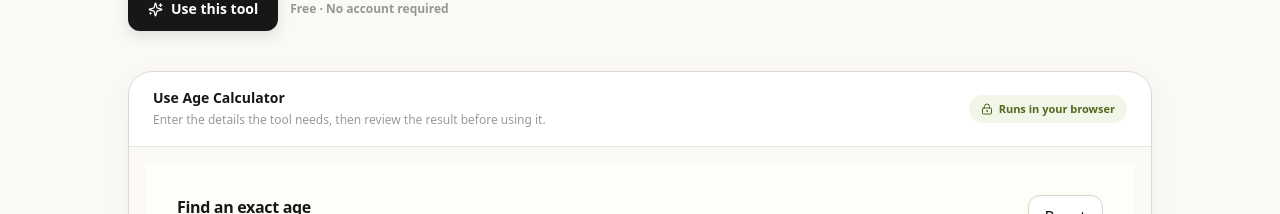
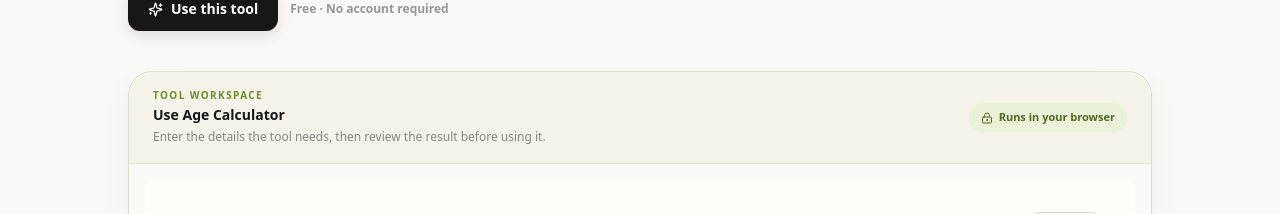
Before and after one commit to factoalbum/internet-toolbox, a Next.js app: page /tools/age-calculator in a window 1280 px wide. Shown: the part 386-600 px from the top of the page. Built offline with nearby package versions, Linux system fonts and the light colour scheme; no server answers.

Commit message:
feat: refine canonical tool workspace frame

```diff
--- a/app/tools/[slug]/page.tsx
+++ b/app/tools/[slug]/page.tsx
@@ -72,7 +72,7 @@ export default async function ToolPage({ params }: { params: Promise<{ slug: str
       <nav aria-label="Breadcrumb" className="mb-7 flex items-center gap-2 overflow-x-auto whitespace-nowrap text-xs font-semibold text-black/45"><Link href="/tools" className="inline-flex min-h-10 shrink-0 items-center gap-1.5 rounded-full border border-[#dedbd3] bg-white px-3.5 transition hover:border-[#171717] focus:outline-none focus:ring-4 focus:ring-[#c8f169]"><ArrowLeft size={13} aria-hidden="true" />All tools</Link><span aria-hidden="true">/</span><Link href={`/categories/${category.slug}`} className="min-h-10 shrink-0 inline-flex items-center rounded-lg px-1.5 hover:text-black focus:outline-none focus:ring-4 focus:ring-[#c8f169]">{category.name}</Link><span aria-hidden="true">/</span><span className="truncate text-black">{tool.name}</span></nav>
       <header className="max-w-3xl"><div className="flex items-center gap-3"><ToolIcon icon={tool.icon} slug={tool.slug} category={tool.category} size={22} /><div><p className="text-[11px] font-black uppercase tracking-[.15em] text-[#6d8e25]">{category.name}</p><p className="mt-0.5 text-xs font-medium text-black/40">Free online tool</p></div></div><h1 className="mt-5 text-4xl font-black leading-[1] tracking-[-.055em] sm:text-5xl md:text-6xl">{tool.name}</h1><p className="mt-4 max-w-2xl text-base leading-7 text-black/55 md:text-lg">{content.overview}</p><div className="mt-6 flex flex-wrap items-center gap-3"><Link href="#tool-workspace" className="inline-flex min-h-11 items-center justify-center gap-2 rounded-xl bg-[#171717] px-5 text-sm font-bold text-white shadow-[0_5px_14px_rgba(23,23,23,.12)] transition hover:-translate-y-0.5 hover:shadow-[0_8px_18px_rgba(23,23,23,.16)] focus:outline-none focus:ring-4 focus:ring-[#c8f169]"><Sparkles size={15} aria-hidden="true" />Use this tool</Link><span className="text-xs font-semibold text-black/40">Free · No account required</span></div></header>
       {advisory && <div className="mt-6 flex items-start gap-3 rounded-2xl border border-[#dfe7c8] bg-[#f3f8e7] p-4 text-sm leading-6 text-[#4d5e25]"><Info size={18} className="mt-0.5 shrink-0" aria-hidden="true" /><p>{advisory}</p></div>}
-      <section id="tool-workspace" data-tool-workspace className="mt-8 scroll-mt-24 overflow-hidden rounded-3xl border border-[#dedbd3] bg-white shadow-[0_10px_30px_rgba(23,23,23,.045)] md:mt-10" aria-labelledby="workspace-title" aria-describedby="workspace-hint"><div className="flex flex-col gap-3 border-b border-[#e8e5dd] px-5 py-4 sm:flex-row sm:items-center sm:justify-between md:px-6"><div className="min-w-0"><h2 id="workspace-title" className="text-sm font-black">Use {tool.name}</h2><p id="workspace-hint" className="mt-0.5 text-xs leading-5 text-black/40">{workspaceHint}</p></div><span aria-label={processingNote.label} title={processingNote.external ? "This tool uses a service or live data outside the browser." : "Processing happens locally in your browser."} className="inline-flex w-fit max-w-full shrink-0 items-center gap-1.5 rounded-full bg-[#f2f6e8] px-3 py-1.5 text-[11px] font-bold text-[#52691f]"><ProcessingIcon size={12} aria-hidden="true" /> {processingNote.label}</span></div><div className="min-w-0 overflow-hidden"><Suspense fallback={<WorkspaceLoading />}><ToolRouter slug={slug} /></Suspense></div></section>
+      <section id="tool-workspace" data-tool-workspace className="mt-8 scroll-mt-24 overflow-hidden rounded-3xl border border-[#dedbd3] bg-[#fffdf8] shadow-[0_10px_30px_rgba(23,23,23,.045)] md:mt-10" aria-labelledby="workspace-title" aria-describedby="workspace-hint"><div className="flex flex-col gap-3 border-b border-[#e3dfd5] bg-[#f5f2ea] px-5 py-4 sm:flex-row sm:items-center sm:justify-between md:px-6"><div className="min-w-0"><p className="text-[10px] font-black uppercase tracking-[.14em] text-[#6d8e25]">Tool workspace</p><h2 id="workspace-title" className="mt-0.5 text-sm font-black">Use {tool.name}</h2><p id="workspace-hint" className="mt-0.5 text-xs leading-5 text-black/45">{workspaceHint}</p></div><span aria-label={processingNote.label} title={processingNote.external ? "This tool uses a service or live data outside the browser." : "Processing happens locally in your browser."} className="inline-flex w-fit max-w-full shrink-0 items-center gap-1.5 rounded-full bg-[#e9f1d8] px-3 py-1.5 text-[11px] font-bold text-[#52691f]"><ProcessingIcon size={12} aria-hidden="true" /> {processingNote.label}</span></div><div className="min-w-0 overflow-hidden"><Suspense fallback={<WorkspaceLoading />}><ToolRouter slug={slug} /></Suspense></div></section>
       <article className="mt-10 grid gap-6 md:grid-cols-3" aria-label="Tool guide">
         <section className="rounded-2xl border border-[#e0ddd5] bg-white p-5"><p className="text-[10px] font-black uppercase tracking-[.15em] text-[#6d8e25]">Best for</p><p className="mt-3 text-sm leading-6 text-black/60">{content.bestFor}</p></section>
         <section className="rounded-2xl border border-[#e0ddd5] bg-white p-5"><p className="text-[10px] font-black uppercase tracking-[.15em] text-[#6d8e25]">Helpful tip</p><p className="mt-3 text-sm leading-6 text-black/60">{content.tip}</p></section>
```
